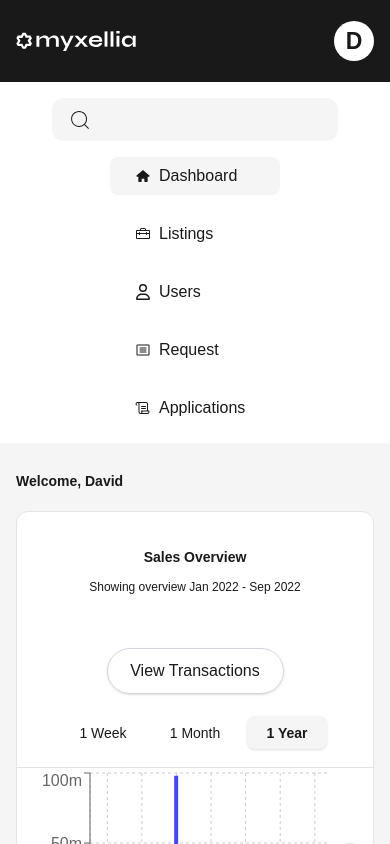
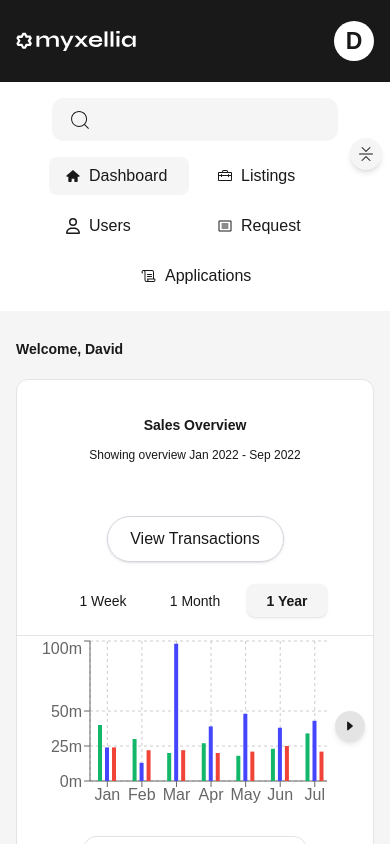
Before and after one commit to Dayvyno2021/myxellia-assessment, a Next.js app: page / in a window 390 px wide. Shown: the top 844 px of the page. Built offline with nearby package versions, Linux system fonts and the light colour scheme.

Commit message:
added a button to visualize the sub nav headers

```diff
--- a/src/_components/Header.tsx
+++ b/src/_components/Header.tsx
@@ -14,6 +14,8 @@ import { useState } from "react";
 import Modal from "./Modal";
 import CalendarComponent from "./CalendarComponent";
 import Budget from "./Budget";
+import { FaAngleDoubleDown } from "react-icons/fa";
+import { BsChevronBarContract } from "react-icons/bs";
 
 enum HeadTitle{
   calendar = 'Calendar',
@@ -46,7 +48,8 @@ const Header = () => {
   const pathname = usePathname();
 
   const [isDrawerOpen, setIsDrawerOpen] = useState(false);
-  const [modal, setModal] = useState<ModalControlType>({isOpen: false, active: null});
+  const [modal, setModal] = useState<ModalControlType>({ isOpen: false, active: null });
+  const [isNavOpen, setIsNavOpen] = useState(true);
 
   const handleClose = (heading?: HeadTitle) => {
     if (heading) {
@@ -84,17 +87,22 @@ const Header = () => {
           </button>
         </div>
       </div>
-      <div className="w-full py-4 sm:py-5 mt-[82px] flex justify-center gap-4 px-4 bg-white 2xl:px-[78px] flex-wrap ">
-        <nav className="flex gap-5 flex-wrap justify-center order-2 xl:order-1 ">
+      <div className={`w-full py-4 sm:py-5 mt-[82px] flex justify-center gap-4 px-4 bg-white 2xl:px-[78px] flex-wrap relative ${!isNavOpen && 'mb-5'}`}>
+        <nav className={`flex gap-3 sm:gap-5 flex-wrap justify-center order-2 xl:order-1 overflow-hidden ${isNavOpen? 'open__nav':'close__nav'}`}>
           {
             subNavItems.map((item) => (
-              <Link ariab-label={item.name} href={item.route} key={item.name} className={`w-[170px] py-[7px] transition-all hover:bg-grey flex items-center px-[25px] rounded-[8px] gap-2 text-dark ${pathname === item.route? 'bg-grey':''}`}>
+              <Link ariab-label={item.name} href={item.route} key={item.name} className={`w-[140px] sm:w-[170px] py-[7px] transition-all hover:bg-grey flex items-center px-4 sm:px-[25px] rounded-[8px] gap-2 text-dark ${pathname === item.route? 'bg-grey':''}`}>
                 <span className={`inline-block `}> {item.img} </span>
                 <span className="inline-block"> {item.name} </span>
               </Link>
             ))
           }
         </nav>
+        <button onClick={()=>setIsNavOpen((val)=>!val)} className="bg-grey shadow-md rounded-full p-2 absolute top-14 right-2 spmd:hidden ">
+          {
+            isNavOpen?  (<BsChevronBarContract />): (<FaAngleDoubleDown />)
+          }
+        </button>
         <div className=" w-[80%] md:w-[60%] xl:w-[319px] h-[43px] order-1 xl:order-2 relative ">
           <input aria-label="Search input" type="search" className="py-[9.5px] pl-12 pr-4 w-full h-[43px] bg-grey rounded-[12px] text-dark focus:outline-none focus:border-2 transition-all hover:border input__m hover:border-mblue focus:border-mblue " />
           <CiSearch className="absolute left-4 top-1/2 fill-dark -translate-y-1/2 text-2xl " />
--- a/src/_components/homepage/OverviewCard.tsx
+++ b/src/_components/homepage/OverviewCard.tsx
@@ -10,7 +10,7 @@ interface Props {
 
 const OverviewCard: FC<Props>  = ({logoUrl, title, details}) => {
   return (
-    <div className="w-[350px] sm:w-[407px] h-[152px] rounded-[16px] border border-light-gray shadow-md ">
+    <div className="w-full sm:w-[407px] h-[152px] rounded-[16px] border border-light-gray shadow-md ">
       <div className="h-[32%] bg-light-gray flex items-center justify-between rounded-t-[16px] px-4 ">
         <div className="flex gap-[10px] items-center ">
           <Image src={logoUrl} width={24} height={24} alt="Myxillia overview ratings" />
--- /dev/null
+++ b/src/_styles/animation.css
@@ -0,0 +1,43 @@
+@keyframes animate_in {
+  from {
+    top: -100px;
+    opacity: 0;
+  }
+
+  to {
+    top: 0;
+    opacity: 1;
+  }
+}
+
+@keyframes animate_out {
+  from {
+    top: 0;
+    opacity: 1;
+  }
+
+  to {
+    top: -100px;
+    opacity: 0;
+  }
+}
+
+@keyframes open_nav_animation {
+  from {
+    opacity: 0;
+  }
+
+  to {
+    opacity: 1;
+  }
+}
+
+@keyframes close_nav_animation {
+  from {
+    opacity: 1;
+  }
+
+  to {
+    opacity: 0;
+  }
+}
--- a/src/app/globals.css
+++ b/src/app/globals.css
@@ -20,6 +20,7 @@
   --color-mred: #F04438;
   --color-darkGrey: #3D3D3D;
   --color-darkGrey2: #525252;
+  --breakpoint-spmd: 60rem;
   --breakpoint-2xl: 90rem;
 }
 
@@ -76,27 +77,6 @@ body {
   transition: all 0.3s;
 }
 
-@keyframes animate_in {
-  from {
-    top: -100px;
-    opacity: 0;
-  }
-  to{
-    top: 0;
-    opacity: 1;
-  }
-}
-@keyframes animate_out {
-  from {
-    top: 0;
-    opacity: 1;
-  }
-  to{
-    top: -100px;
-    opacity: 0;
-  }
-}
-
 .nav__in{
   top: 0px;
   animation: animate_in .3s linear;
@@ -110,3 +90,14 @@ body {
   left: 3px;
   transition: all 0.5s;
 }
+
+.open__nav{
+  height: max-content;
+  opacity: 1;
+  animation: open_nav_animation 0.7s linear;
+}
+.close__nav{
+  height: 0;
+  opacity: 0;
+  animation: close_nav_animation 0.7s linear;
+}
--- a/src/app/layout.tsx
+++ b/src/app/layout.tsx
@@ -1,5 +1,6 @@
 import type { Metadata } from "next";
 import { Geist, Geist_Mono } from "next/font/google";
+import '../_styles/animation.css';
 import "./globals.css";
 import "react-day-picker/dist/style.css";
 import Header from "@/_components/Header";
```
